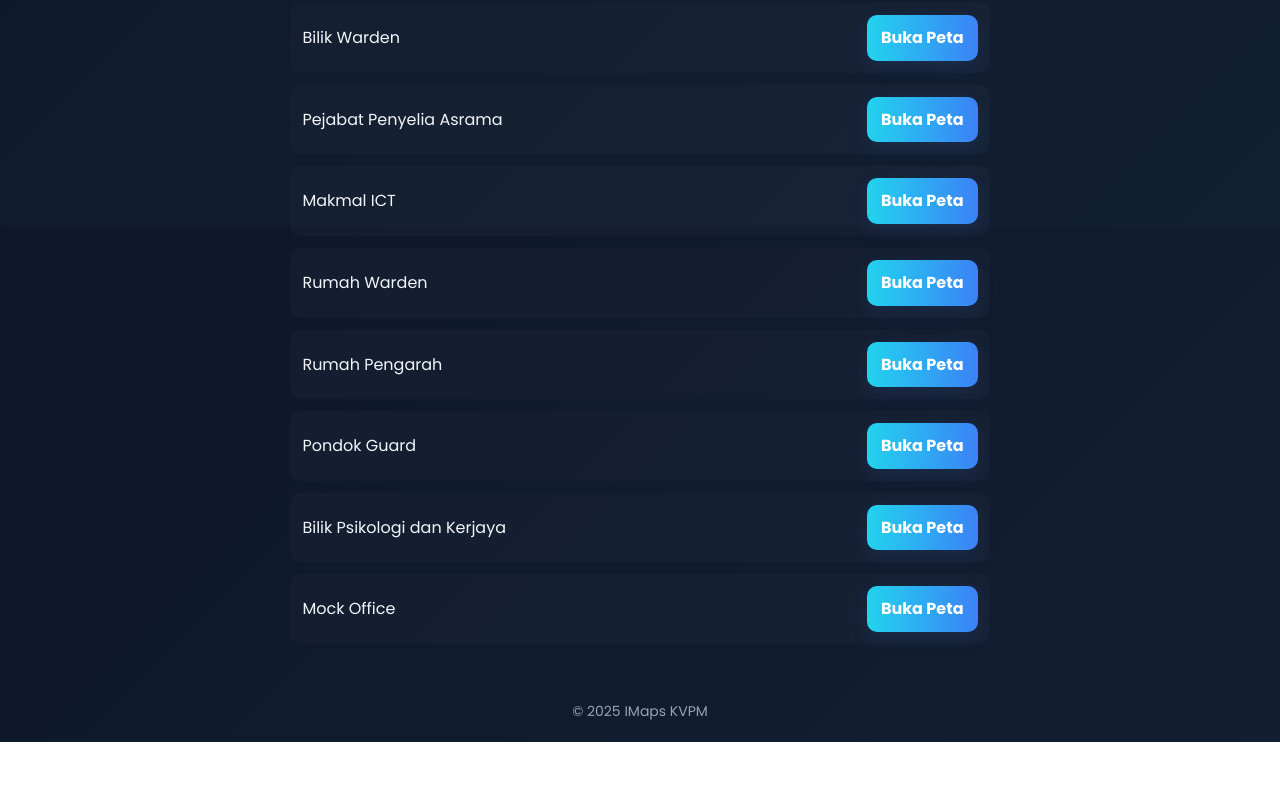
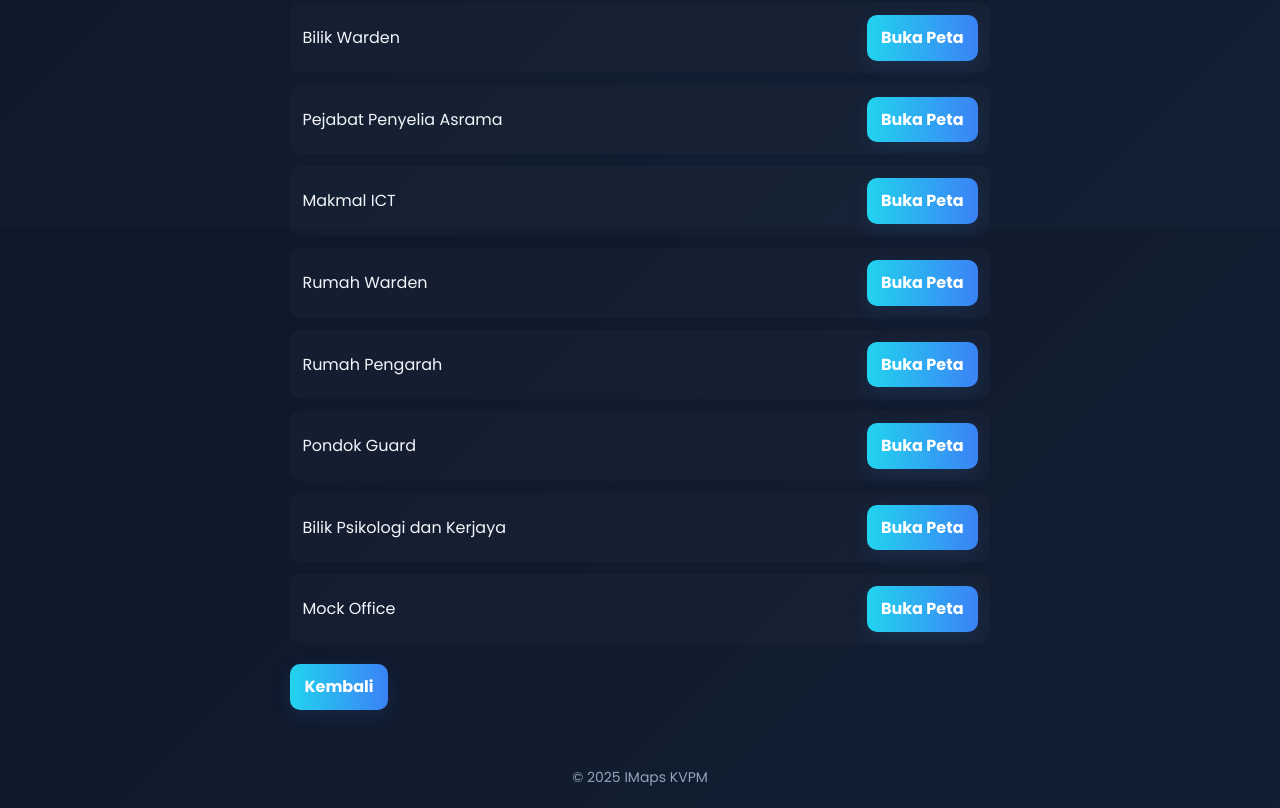
Before and after one commit to AqilDanish-Hub/IMaps-KVPM, a plain HTML site: page items.html in a window 1280 px wide. Shown: the part 2173-2981 px from the top of the page. Before the commit the page ends 2915 px from the top, so only its background shows below. Drawn offline with Linux system fonts and the light colour scheme.

Commit message:
Update items.html

```diff
--- a/items.html
+++ b/items.html
@@ -64,6 +64,11 @@
       <div class="item"><div>Bilik Psikologi dan Kerjaya</div><div><a class="btn" target="_blank" href="#">Buka Peta</a></div></div>
       <div class="item"><div>Mock Office</div><div><a class="btn" target="_blank" href="#">Buka Peta</a></div></div>
     </div>
+
+    <div style="margin-top:20px">
+      <a class="btn" href="index.html">Kembali</a>
+    </div>
+
   </main>
 
   <footer>© <span id="year"></span> IMaps KVPM</footer>
```
